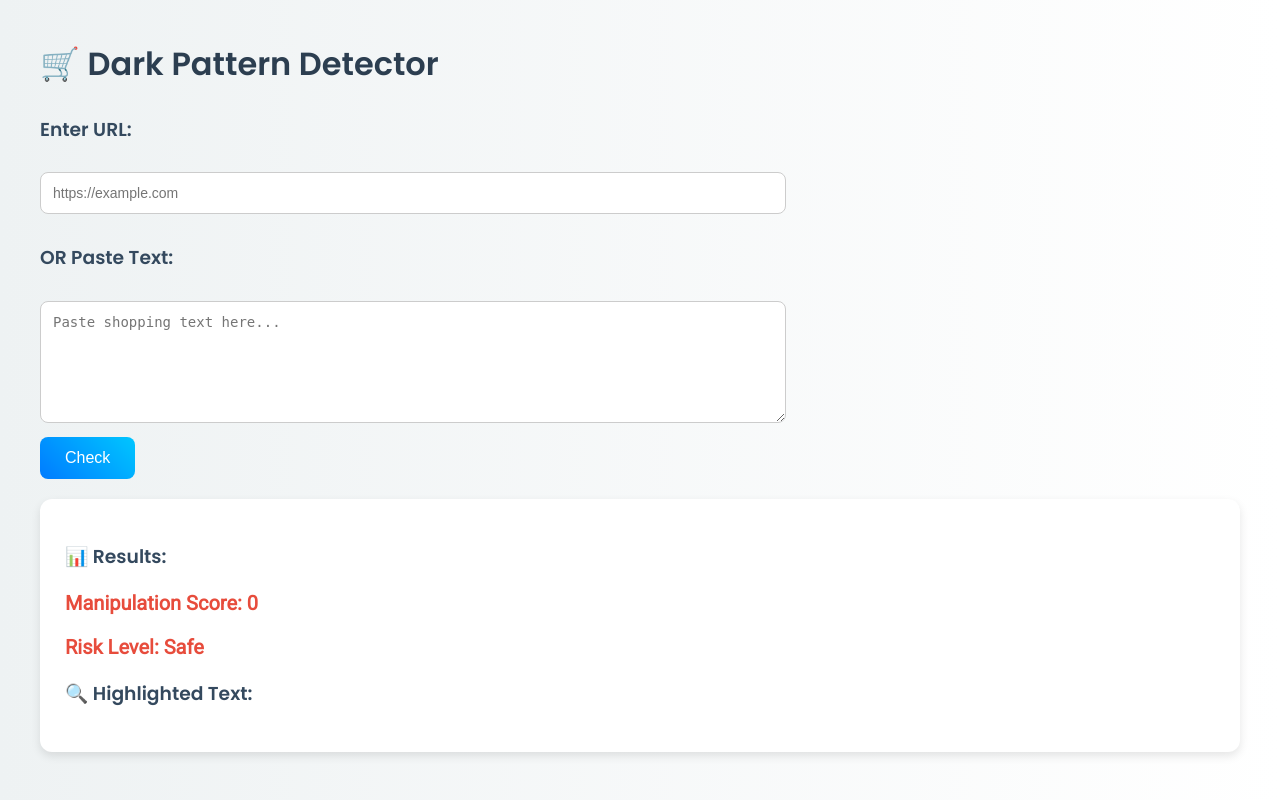
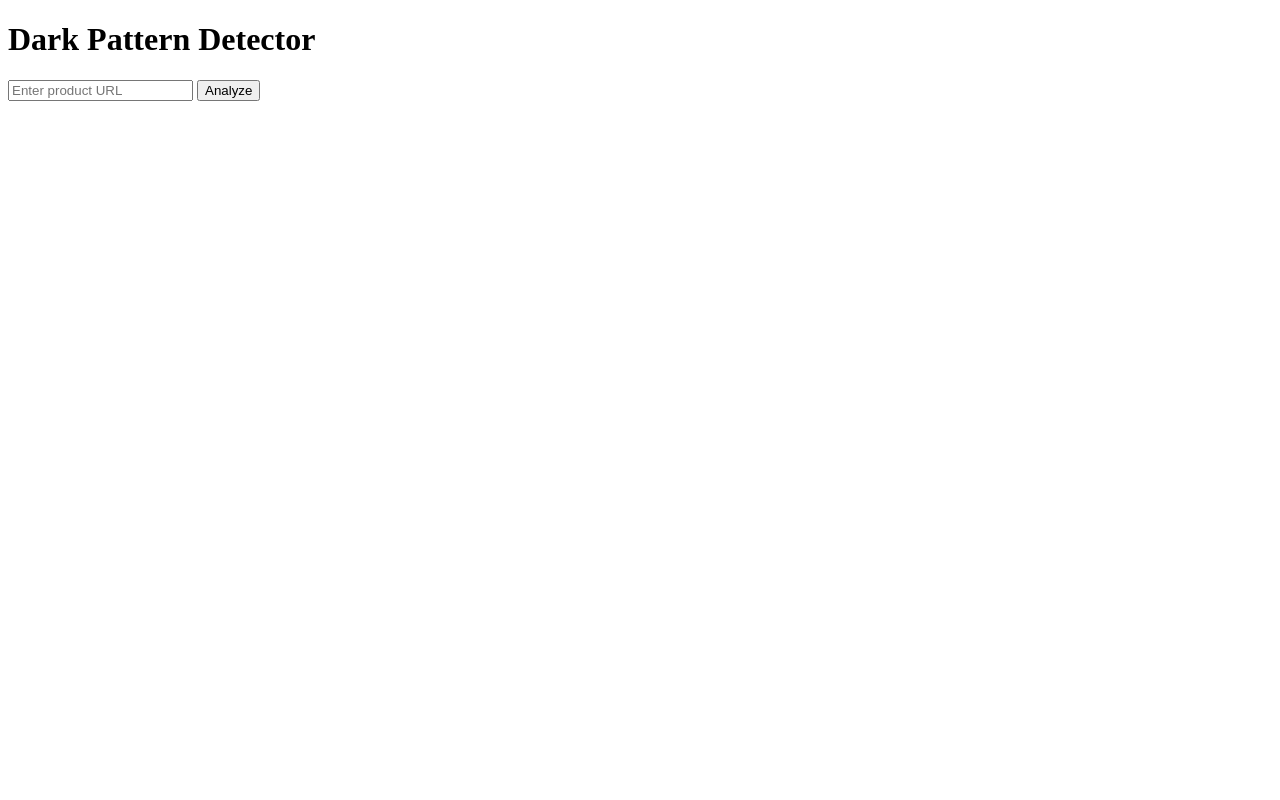
Before and after one commit to pracheetasundaramoorthy-code/dark-pattern-detector, a Flask app: page / in a window 1280 px wide. Run offline with Flask 3, Linux system fonts and the light colour scheme.

Commit message:
Update index.html

```diff
--- a/templates/index.html
+++ b/templates/index.html
@@ -2,108 +2,28 @@
 <html>
 <head>
     <title>Dark Pattern Detector</title>
-
-    <!-- Google Fonts -->
-    <link href="https://fonts.googleapis.com/css2?family=Poppins:wght@400;600&family=Roboto&display=swap" rel="stylesheet">
-
-    <!-- CSS Styling -->
-    <style>
-    body {
-        font-family: 'Roboto', sans-serif;
-        margin: 40px;
-        background: linear-gradient(to right, #eef2f3, #ffffff);
-    }
-
-    h2 {
-        font-family: 'Poppins', sans-serif;
-        font-size: 32px;
-        color: #2c3e50;
-    }
-
-    h3 {
-        font-family: 'Poppins', sans-serif;
-        color: #34495e;
-    }
-
-    textarea, input {
-        width: 60%;
-        padding: 12px;
-        margin: 10px 0;
-        border-radius: 8px;
-        border: 1px solid #ccc;
-        font-size: 14px;
-    }
-
-    button {
-        padding: 12px 25px;
-        background: linear-gradient(45deg, #007BFF, #00c6ff);
-        color: white;
-        border: none;
-        border-radius: 8px;
-        font-size: 16px;
-        cursor: pointer;
-    }
-
-    button:hover {
-        opacity: 0.9;
-    }
-
-    .result-box {
-        background: white;
-        padding: 25px;
-        margin-top: 20px;
-        border-radius: 12px;
-        box-shadow: 0 4px 10px rgba(0,0,0,0.1);
-    }
-
-    .score {
-        font-size: 20px;
-        font-weight: bold;
-        color: #e74c3c;
-    }
-    </style>
-
 </head>
-
 <body>
-
-<div class="container">
-
-    <h2>🛒 Dark Pattern Detector</h2>
+    <h1>Dark Pattern Detector</h1>
 
     <form method="POST">
-
-        <h3>Enter URL:</h3>
-        <input type="text" name="url" placeholder="https://example.com">
-
-        <h3>OR Paste Text:</h3>
-        <textarea name="text" rows="6" placeholder="Paste shopping text here..."></textarea>
-
-        <br>
-        <button type="submit">Check</button>
+        <input type="text" name="url" placeholder="Enter product URL" required>
+        <button type="submit">Analyze</button>
     </form>
 
-    <div class="result-box">
+    {% if result %}
+        {% if result.error %}
+            <p>{{ result.error }}</p>
+        {% else %}
+            <h2>Manipulation Score: {{ result.score }}</h2>
 
-        <h3>📊 Results:</h3>
-
-        {% for category, data in result.items() %}
-            <p><b>{{ category }}</b></p>
-            <p>Matched Words: {{ data.matches }}</p>
-            <p>Explanation: {{ data.explanation }}</p>
-            <hr>
-        {% endfor %}
-
-        <p class="score">Manipulation Score: {{ score }}</p>
-        <p class="score">Risk Level: {{ risk }}</p>
-
-        <h3>🔍 Highlighted Text:</h3>
-        <p>{{ highlighted_text | safe }}</p>
-
-    </div>
-
-</div>
-
+            <h3>Detected Patterns:</h3>
+            <ul>
+                {% for word, category in result.patterns %}
+                    <li><b>{{ word }}</b> → {{ category }}</li>
+                {% endfor %}
+            </ul>
+        {% endif %}
+    {% endif %}
 </body>
-
 </html>
```
